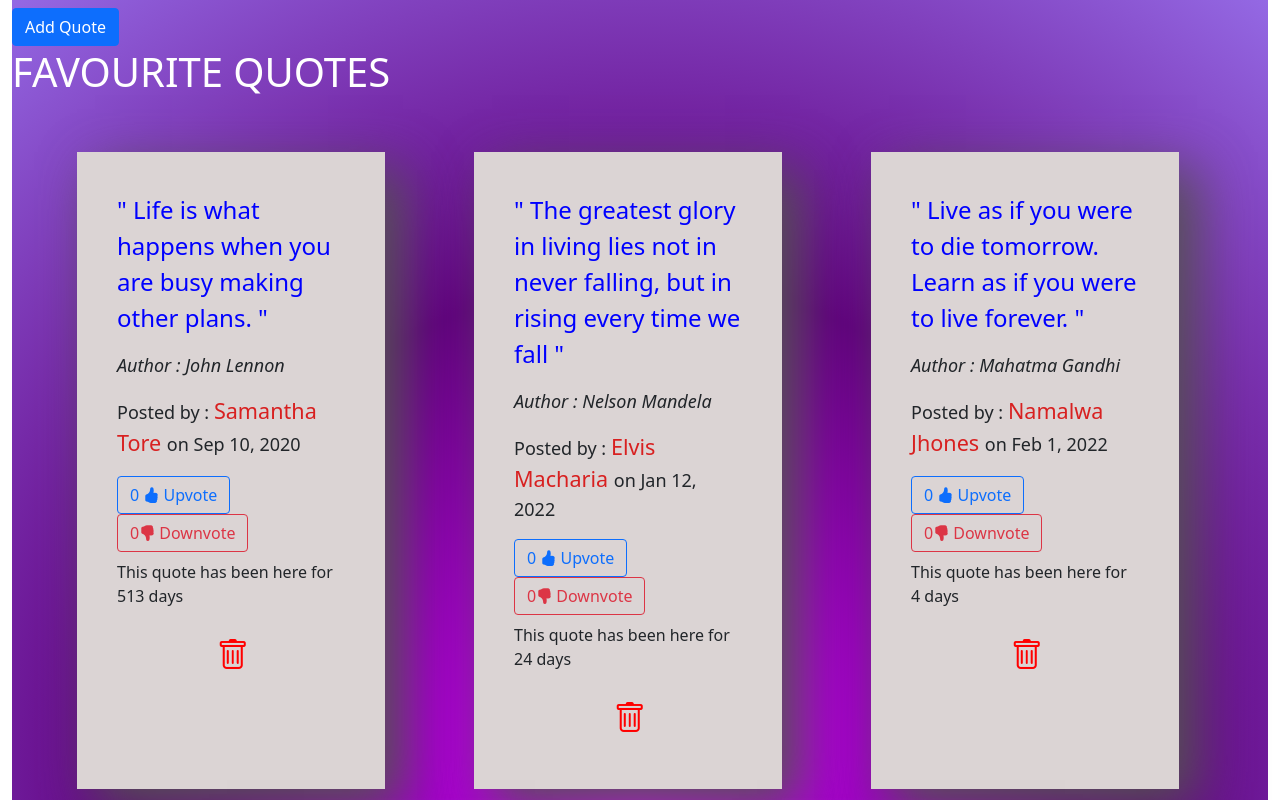
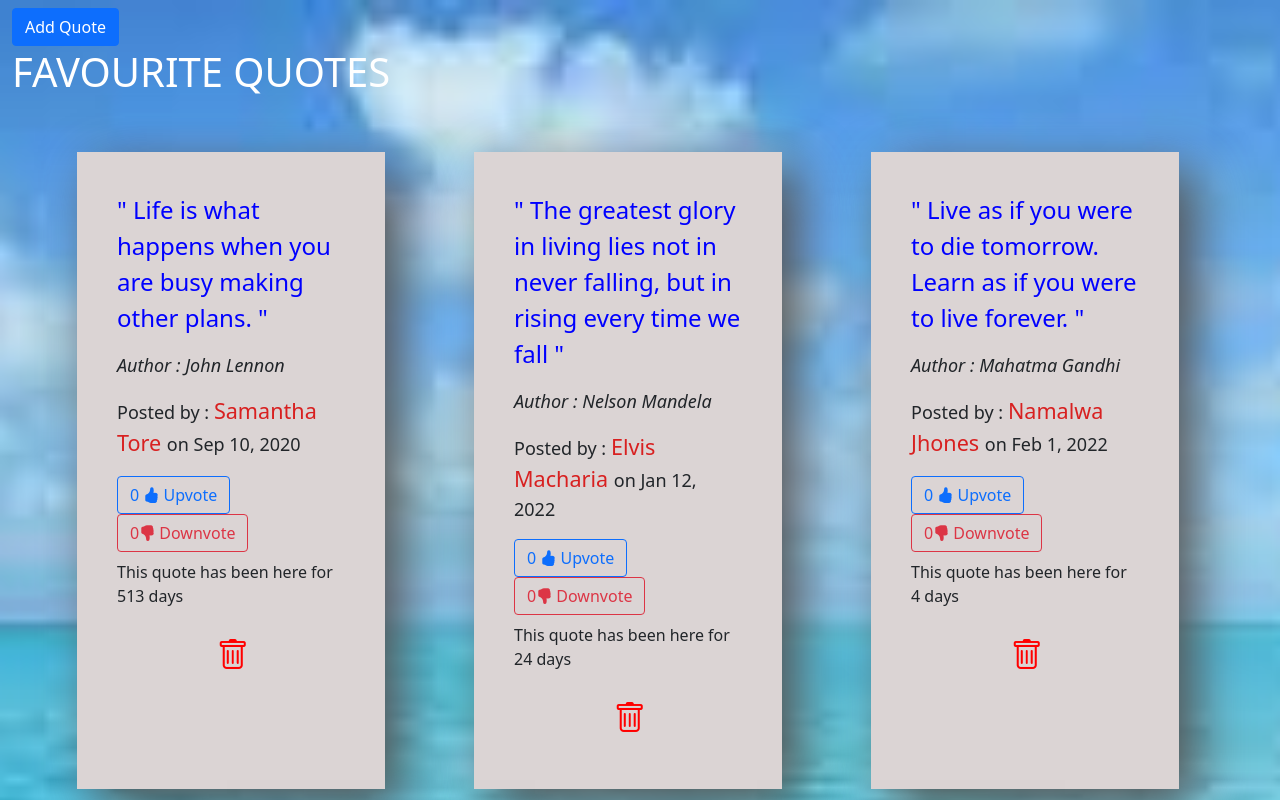
Before and after one commit to Memory-Wabwile/Quotes-App, an Angular app: page / in a window 1280 px wide. Shown: the top 800 px of the page. Built offline with nearby package versions, Linux system fonts and the light colour scheme.

Commit message:
add background image to the page

```diff
--- a/src/app/quotes/quotes.component.css
+++ b/src/app/quotes/quotes.component.css
@@ -1,6 +1,6 @@
-.main{
+/* .main{
   background-image:radial-gradient(circle, rgb(212, 0, 255),  rgb(98, 0, 128),rgb(148, 105, 228)) ;
-}
+} */
 
 /* radial-gradient(circle, rgb(212, 0, 255),  rgb(98, 0, 128),rgb(148, 105, 228)); */
 /* background-image : 'url("/assets/oceans2.jpg")' */
--- a/src/styles.css
+++ b/src/styles.css
@@ -1,3 +1,10 @@
 /* You can add global styles to this file, and also import other style files */
 @import "~bootstrap/dist/css/bootstrap.css";
 @import "~bootstrap-icons/font/bootstrap-icons.css";
+
+body{
+    background:url(./assets/oceans3.jpeg);
+    background-position: center;
+    background-repeat: no-repeat;
+    background-size: cover;
+}
```
Also changed, not shown: src/assets/oceans3.jpeg (added).
